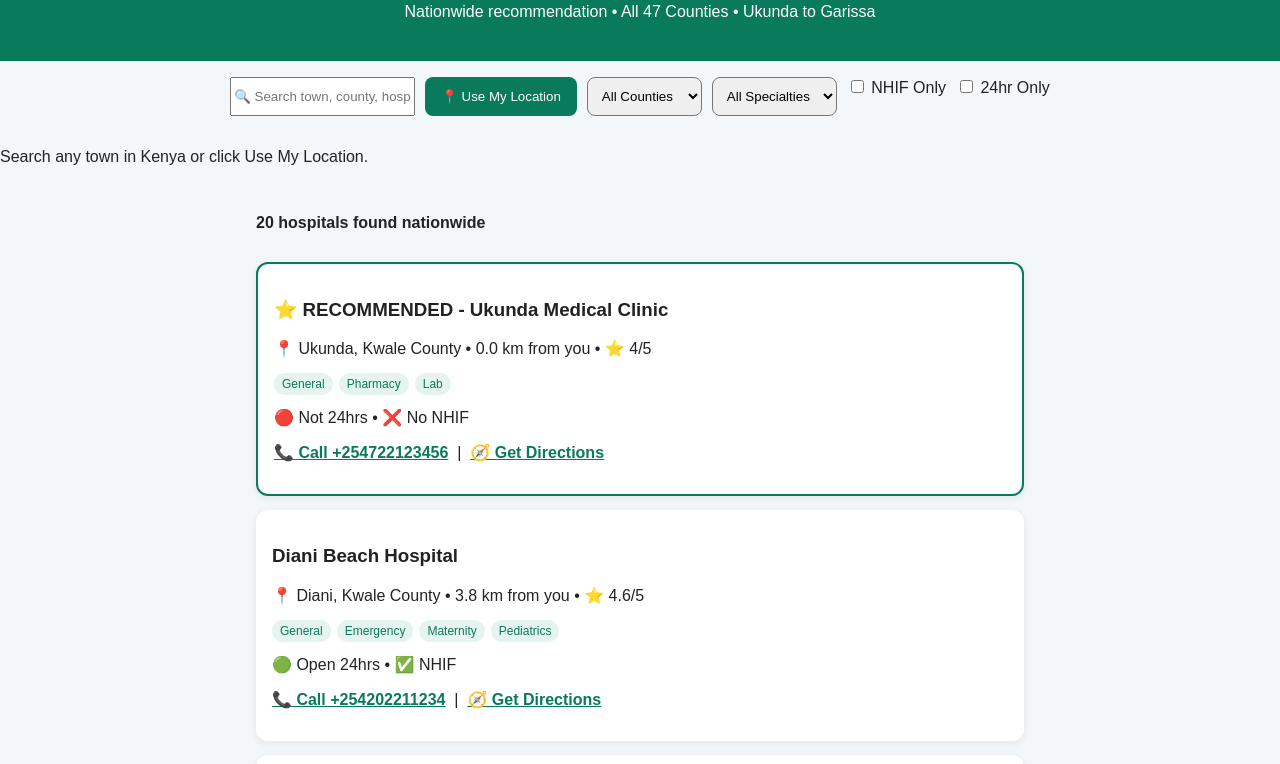
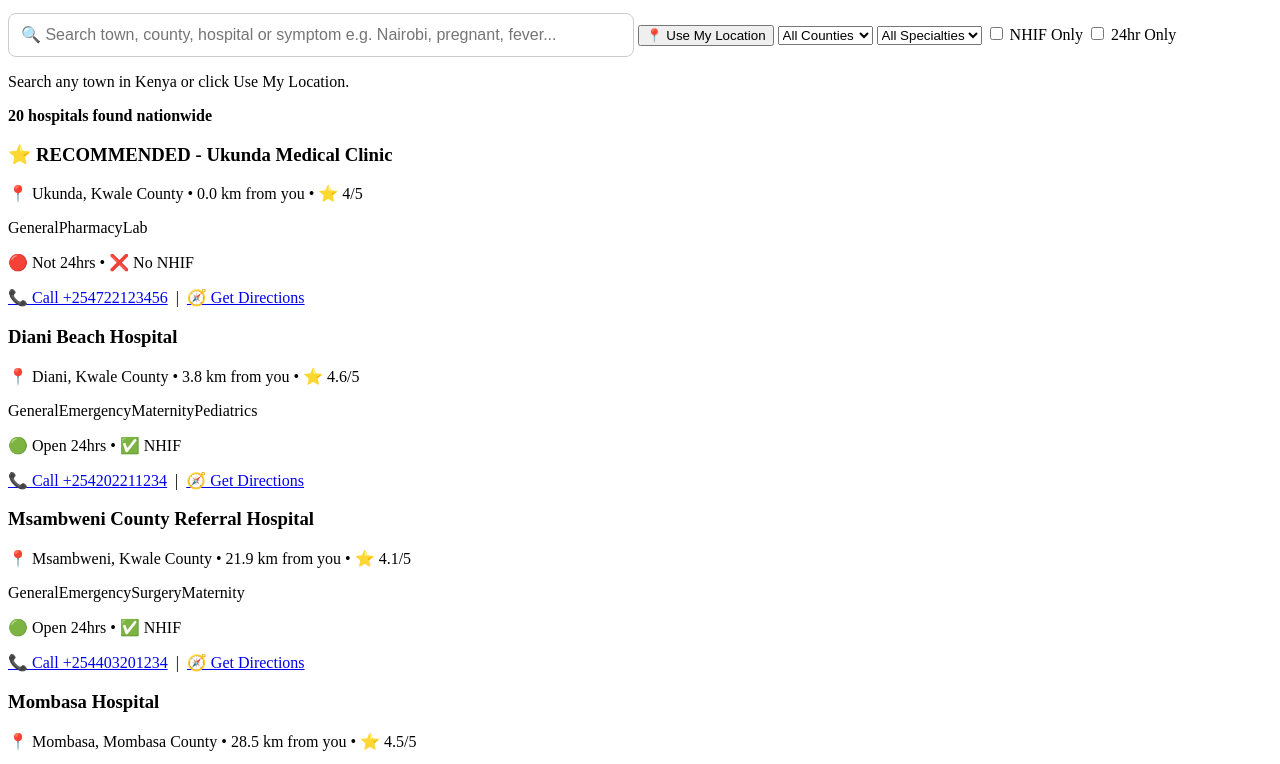
Before and after one commit to oduor123/Hospital-Finder, a plain HTML site: page index.html in a window 1280 px wide. Shown: the part 102-866 px from the top of the page. Drawn offline with Linux system fonts and the light colour scheme.

Commit message:
Update style.css

```diff
--- a/style.css
+++ b/style.css
@@ -1,11 +1 @@
-* { box-sizing: border-box; font-family: Arial, sans-serif; }
-body { margin: 0; background: #f4f7fa; color: #222; }
-header { background: #0a7a5c; color: white; padding: 24px; text-align: center; }
-.controls { display: flex; flex-wrap: wrap; gap: 10px; justify-content: center; padding: 16px; }
-button { background: #0a7a5c; color: white; border: none; padding: 10px 16px; border-radius: 8px; cursor: pointer; }
-select { padding: 10px; border-radius: 8px; }
-#results { display: grid; gap: 14px; padding: 16px; max-width: 800px; margin: auto; }
-.card { background: white; padding: 16px; border-radius: 12px; box-shadow: 0 2px 8px rgba(0,0,0,0.08); }
-.card.best { border: 2px solid #0a7a5c; }
-.badge { background: #e6f4ef; color: #0a7a5c; padding: 4px 8px; border-radius: 20px; font-size: 12px; margin-right: 6px; }
-.card a { color: #0a7a5c; font-weight: bold; }
+#searchInput { width: 100%; max-width: 600px; padding: 12px; border-radius: 8px; border: 1px solid #ccc; font-size: 16px; }
```
